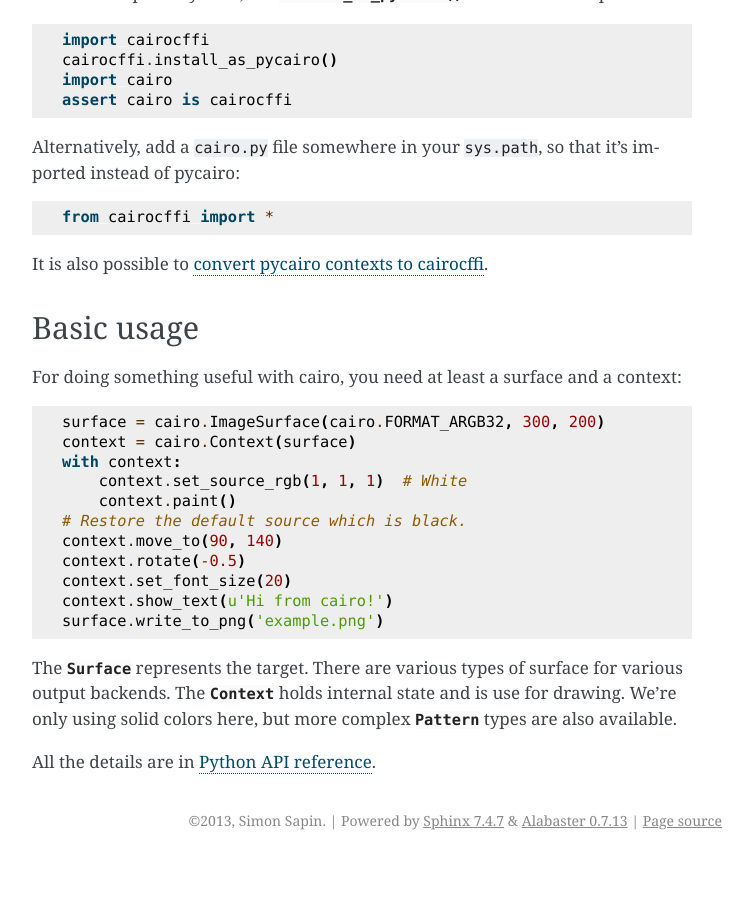
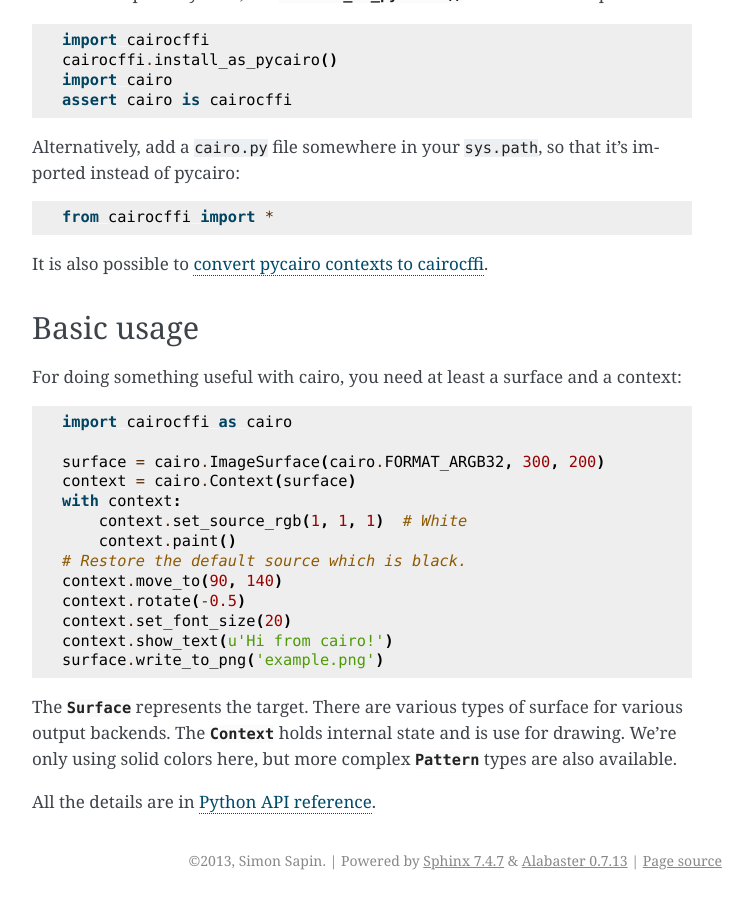
Before and after one commit to Kozea/cairocffi, a Sphinx documentation site: the page built from docs/overview.rst, in a window 1280 px wide and 900 px high, scrolled down 2273 px. Shown: the whole window, without its empty margins (388-1141 px from the left). Built offline with Sphinx 7.4.7, drawn with Linux system fonts in a browser that asks for light colours; before the commit the page ends 3133 px from its top, so only the background shows below that.

Commit message:
Add the import to the basic usage example

```diff
--- a/docs/overview.rst
+++ b/docs/overview.rst
@@ -142,6 +142,8 @@ Basic usage
 For doing something useful with cairo,
 you need at least a surface and a context::
 
+    import cairocffi as cairo
+
     surface = cairo.ImageSurface(cairo.FORMAT_ARGB32, 300, 200)
     context = cairo.Context(surface)
     with context:
```
